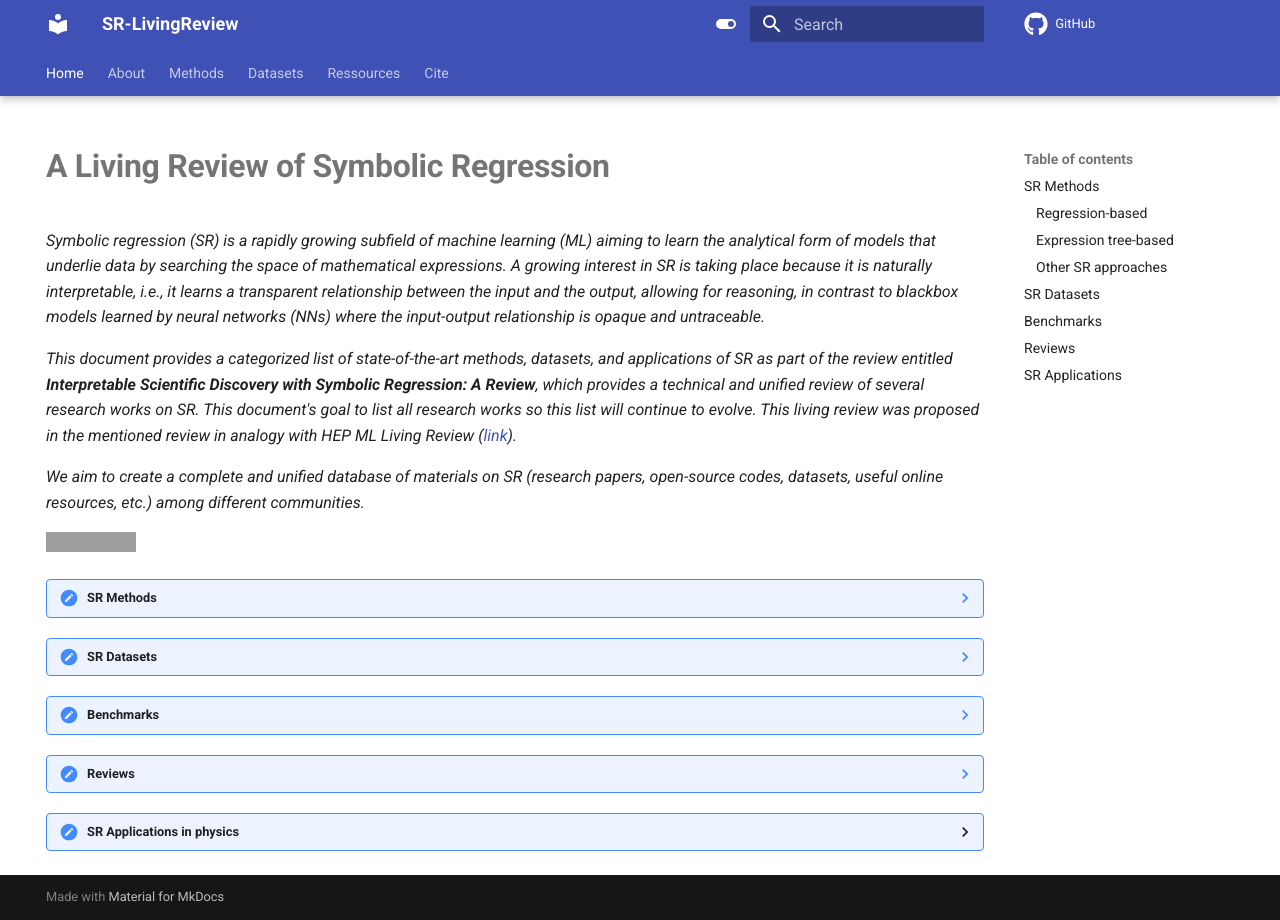
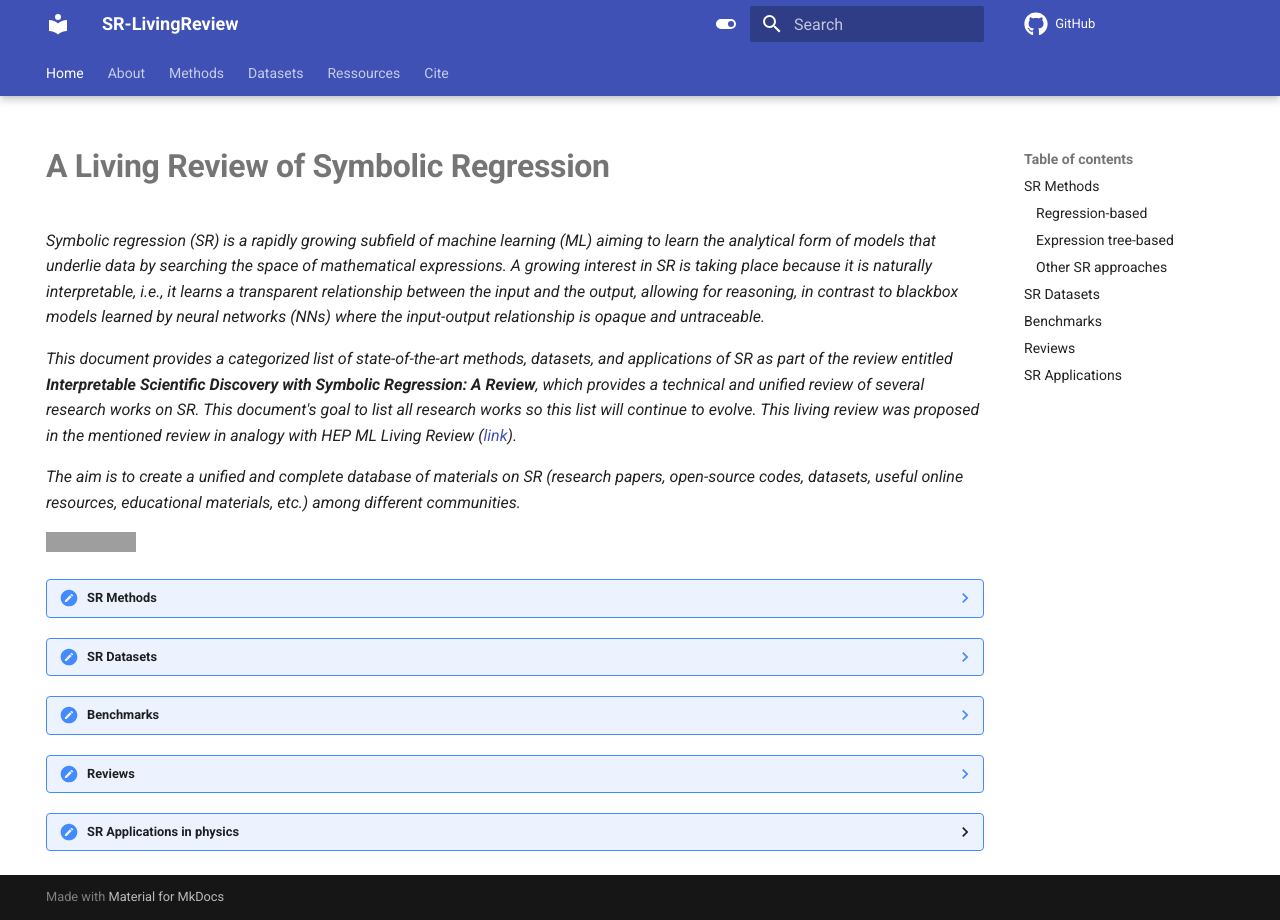
Before and after one commit to nmakke/SR-LivingReview, an MkDocs documentation site: the page built from docs/index.md, in a window 1280 px wide. Built offline with MkDocs 1.6.1 and Material for MkDocs 9.7.7, drawn with Linux system fonts in a browser that asks for light colours; formulas are drawn with MathJax 3; comment, search, counter and statistics services are not loaded; grey boxes are pictures that could not be loaded.

Commit message:
Update index.md

```diff
--- a/docs/index.md
+++ b/docs/index.md
@@ -10,7 +10,7 @@ hide:
 
 *This document provides a categorized list of state-of-the-art methods, datasets, and applications of SR as part of the review entitled ***Interpretable Scientific Discovery with Symbolic Regression: A Review***, which provides a technical and unified review of several research works on SR. This document's goal to list all research works so this list will continue to evolve. This living review was proposed in the mentioned review in analogy with HEP ML Living Review ([link](https://iml-wg.github.io/HEPML-LivingReview/)).*
 
-*We aim to create a complete and unified database of materials on SR (research papers, open-source codes, datasets, useful online resources, etc.) among different communities.*
+*The aim is to create a unified and complete database of materials on SR (research papers, open-source codes, datasets, useful online resources, educational materials, etc.) among different communities.*
 
 <!-- [<img src="https://s18955.pcdn.co/wp-content/uploads/2018/02/github.png" width="25"/>](https://github.com/user/repository/subscription) -->
 
```
